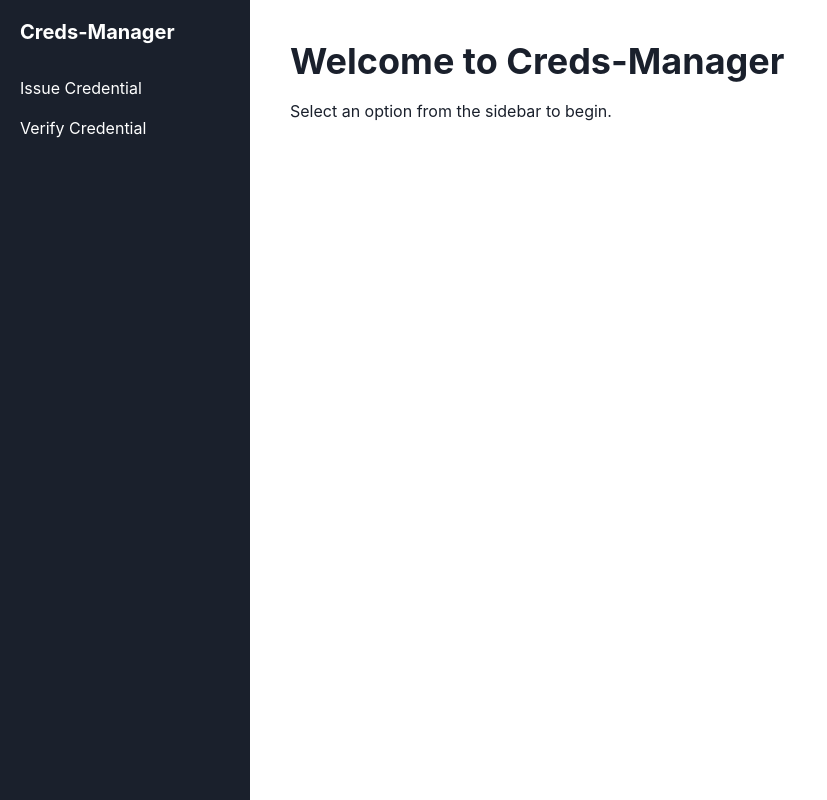
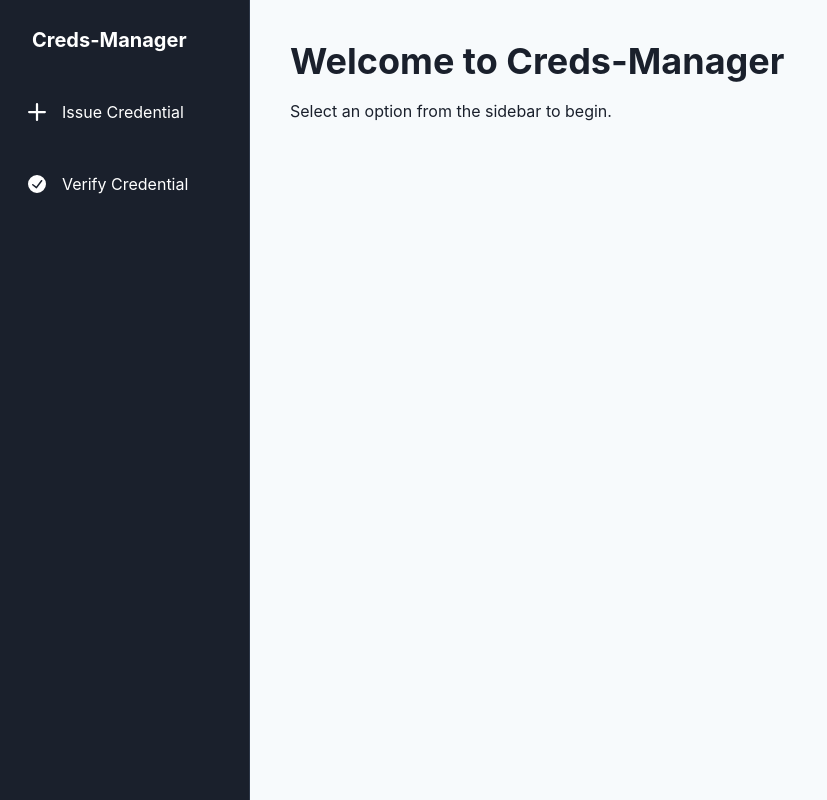
Before and after one commit to NikhilAA123/kube-credentail-fsd-assignment, a React app in the folder frontend/: page / in a window 1280 px wide. Shown: the whole page, without its empty margins (0-827 px from the left). Built offline with nearby package versions, Linux system fonts and the light colour scheme; the HTML template or start-up script is replaced by a standard one.

Commit message:
refactor: improve sidebar UI with NavItem component

```diff
--- a/frontend/package.json
+++ b/frontend/package.json
@@ -10,6 +10,7 @@
     "preview": "vite preview"
   },
   "dependencies": {
+    "@chakra-ui/icons": "^2.2.4",
     "@chakra-ui/react": "^2.8.2",
     "@emotion/react": "^11.11.1",
     "@emotion/styled": "^11.11.0",
--- a/frontend/src/App.tsx
+++ b/frontend/src/App.tsx
@@ -1,5 +1,7 @@
 import { useState } from "react";
-import { Box, Flex, VStack, Heading, Link, Text } from "@chakra-ui/react";
+import { Box, Flex, VStack, Heading, Text } from "@chakra-ui/react";
+import { AddIcon, CheckCircleIcon } from "@chakra-ui/icons";
+import NavItem from "./components/NavItem";
 // 1. Import your new page components
 import IssuePage from "./components/IssuePage";
 import VerificationPage from "./components/VerificationPage";
@@ -28,9 +30,16 @@ function App() {
 
   return (
     <Flex h="100vh" w="100vw">
-      {/* Sidebar */}
-      <Box w="250px" bg="gray.800" color="white" p={5}>
-        <VStack align="stretch" spacing={8}>
+      {/* --- Professional Sidebar --- */}
+      <Box
+        as="nav"
+        w="250px"
+        bg="gray.800"
+        color="white"
+        borderRight="1px"
+        borderColor="gray.700"
+      >
+        <Flex h="20" alignItems="center" mx="8" justifyContent="space-between">
           <Heading
             size="md"
             as="h1"
@@ -39,17 +48,28 @@ function App() {
           >
             Creds-Manager
           </Heading>
-          <VStack align="stretch" spacing={4}>
-            <Link onClick={() => setActivePage("issue")}>Issue Credential</Link>
-            <Link onClick={() => setActivePage("verify")}>
-              Verify Credential
-            </Link>
-          </VStack>
+        </Flex>
+
+        <VStack as="nav" align="stretch" px={4}>
+          <NavItem
+            icon={AddIcon}
+            isActive={activePage === "issue"}
+            onClick={() => setActivePage("issue")}
+          >
+            Issue Credential
+          </NavItem>
+          <NavItem
+            icon={CheckCircleIcon}
+            isActive={activePage === "verify"}
+            onClick={() => setActivePage("verify")}
+          >
+            Verify Credential
+          </NavItem>
         </VStack>
       </Box>
 
-      {/* Main Content */}
-      <Box flex="1" p={10}>
+      {/* --- Main Content --- */}
+      <Box flex="1" p={10} bg="gray.50">
         {renderContent()}
       </Box>
     </Flex>
--- a/frontend/src/components/IssueCredentialForm.tsx
+++ b/frontend/src/components/IssueCredentialForm.tsx
@@ -11,7 +11,7 @@ import {
   useToast,
   Code,
 } from "@chakra-ui/react";
-// 1. Remove the unused 'AxiosError' from the import
+import { issueCredential } from "../services/api"; // Import our new function
 import axios from "axios";
 
 const IssueCredentialForm = () => {
@@ -44,27 +44,26 @@ const IssueCredentialForm = () => {
     }
 
     try {
-      const response = await axios.post("http://localhost:8081/issue", {
+      // Use the refactored API function
+      const response = await issueCredential({
         userId,
         credentialType,
         claims: parsedClaims,
       });
 
-      setSignedCredential(response.data.signedCredential);
+      setSignedCredential(response.signedCredential);
       toast({
         title: "Success!",
-        description: `Credential issued by ${response.data.workerId}`,
+        description: `Credential issued by ${response.workerId}`,
         status: "success",
         duration: 5000,
         isClosable: true,
       });
     } catch (error) {
       let errorMessage = "Something went wrong.";
-      // 2. This type guard works without the direct import
       if (axios.isAxiosError(error)) {
         errorMessage = error.response?.data?.message || error.message;
       }
-
       toast({
         title: "API Error",
         description: errorMessage,
@@ -119,7 +118,12 @@ const IssueCredentialForm = () => {
           <Heading size="md" mb={2}>
             Signed Credential (JWT)
           </Heading>
-          <Code p={4} display="block" whiteSpace="pre-wrap">
+          <Code
+            p={4}
+            display="block"
+            whiteSpace="pre-wrap"
+            wordBreak="break-all"
+          >
             {signedCredential}
           </Code>
         </Box>
--- /dev/null
+++ b/frontend/src/components/NavItem.tsx
@@ -0,0 +1,34 @@
+import { Icon, Link, Text, As } from "@chakra-ui/react";
+
+interface NavItemProps {
+  icon: As; // Type for the icon component
+  isActive?: boolean;
+  onClick?: () => void;
+  children: React.ReactNode;
+}
+
+const NavItem = ({ icon, isActive, onClick, children }: NavItemProps) => {
+  return (
+    <Link
+      onClick={onClick}
+      display="flex"
+      alignItems="center"
+      p={3}
+      my={2}
+      borderRadius="lg"
+      role="group"
+      cursor="pointer"
+      userSelect="none"
+      bg={isActive ? "blue.500" : "transparent"} // Highlight if active
+      _hover={{
+        bg: "gray.700",
+      }}
+      style={{ textDecoration: "none" }}
+    >
+      <Icon mr={4} fontSize="18" as={icon} />
+      <Text fontSize="md">{children}</Text>
+    </Link>
+  );
+};
+
+export default NavItem;
```
Also changed, not shown: 1 other file (tests, documents, lock files or other folders).
